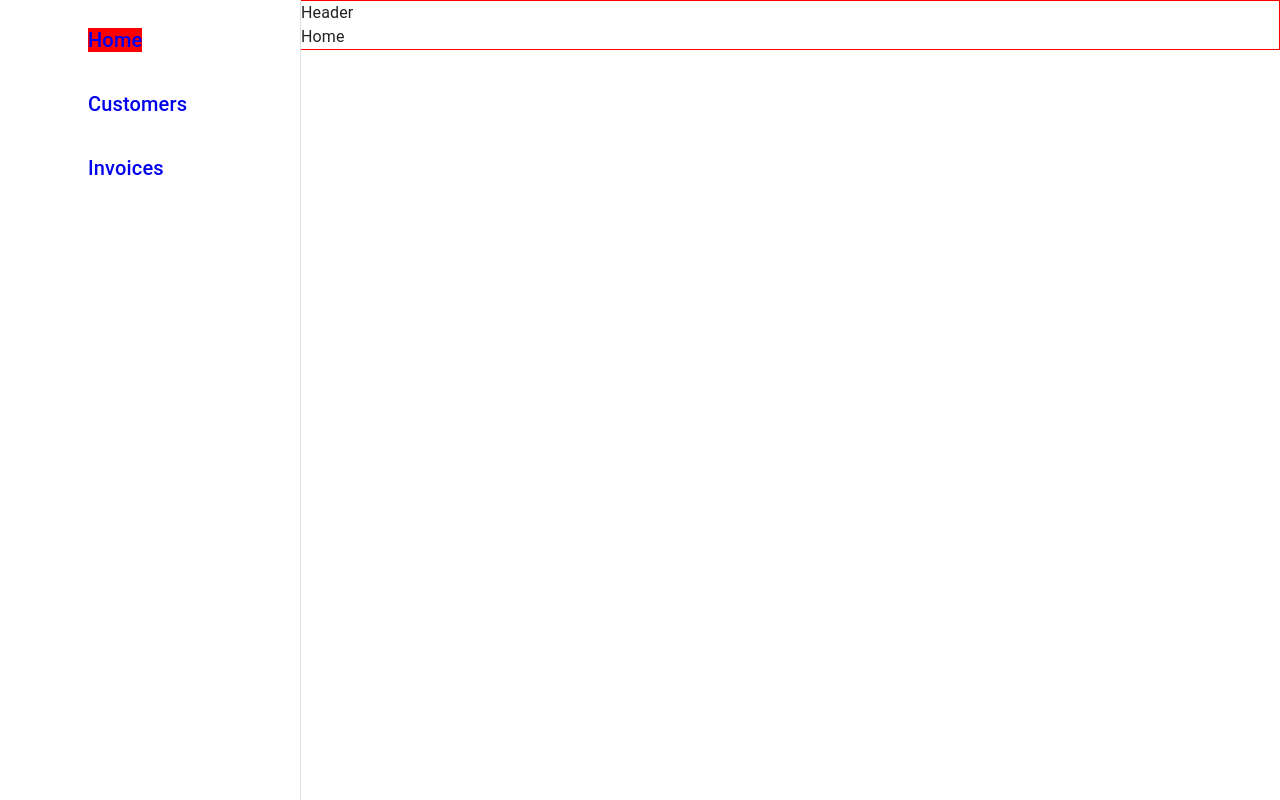
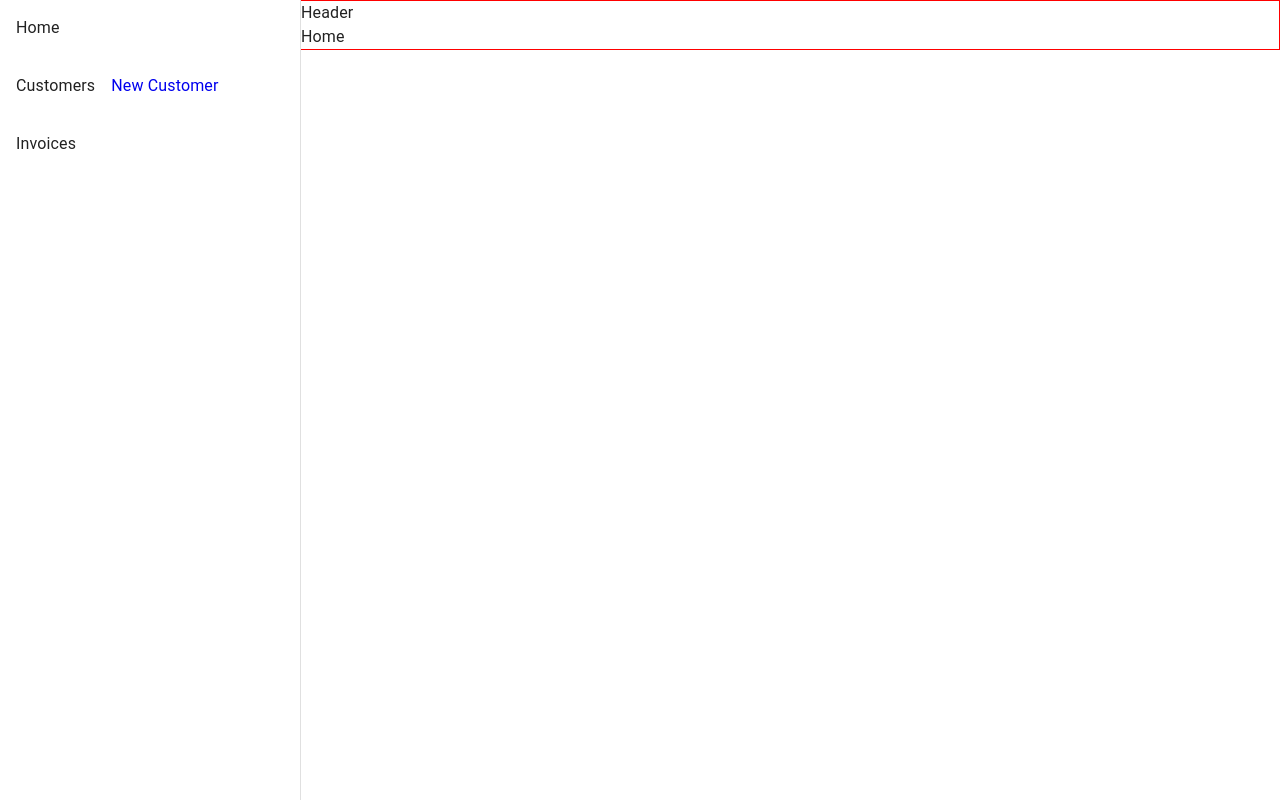
Before and after one commit to hsouiti/client-tracking-nodejs-react, a React (Create React App) app in the folder client/: page / in a window 1280 px wide. Built offline with nearby package versions, Linux system fonts and the light colour scheme.

Commit message:
Cleaning code of  sidebar...

```diff
--- a/client/src/components/sidebar/SideBar.tsx
+++ b/client/src/components/sidebar/SideBar.tsx
@@ -1,13 +1,12 @@
 import React from 'react'
 import { NavLink } from 'react-router-dom'
-
 import {
   Box,
   List,
   Typography,
   ListItem,
   ListItemIcon,
-  ListItemButton,
+  ListItemText,
   Drawer as MuiDrawer
 }   from '@mui/material/'
 
@@ -15,8 +14,6 @@ import {
 import { appRoutes } from '../../constants/appRoutes'
 
 import useStyles from './styles'
-
-
 
 
 const SideBar = () => {
@@ -35,21 +32,37 @@ const SideBar = () => {
                 {
                   appRoutes.map(el => {
                     return (
-                      <ListItem key={el.name}>
-                          <ListItemButton>
-                            <ListItemIcon></ListItemIcon>
-                             <Typography variant="h6" noWrap component="div">
+                      <>
+                          <ListItem className={styles.li}>
+                            {el.name}
+                          {/* <ListItemIcon></ListItemIcon>    */}
+                            <List>
+                              {
+                                el.subLinks?.map(item => {
+                                  return (
+                                    <ListItem>
+                                      <Typography
+                                          variant='subtitle1'
+                                          align='center'
+                                          noWrap
+                                        >
                                           <NavLink
                                               exact
-                                  to={el.path}
+                                              to={item.path}
                                               className={styles.navLink}
                                               activeClassName={styles.selected}
                                             >
-                                {el.name}
+                                            {item.name}
+
                                           </NavLink>
                                         </Typography>
-                          </ListItemButton>
                                     </ListItem>
+                                  )
+                                })
+                              }
+                            </List>
+                          </ListItem>
+                        </>
                       )
                   })
               }
--- a/client/src/components/sidebar/styles.tsx
+++ b/client/src/components/sidebar/styles.tsx
@@ -9,10 +9,12 @@ export default makeStyles({
     linksWrapper: {
         width: drawerWidth
     },
+    ul: {},
+    li: {display: 'block'},
     navLink: {
         textDecoration: 'none'
     },
     selected: {
-        backgroundColor: 'red'
+        textDecoration: 'underline'
     }
 });
--- a/client/src/constants/appRoutes.tsx
+++ b/client/src/constants/appRoutes.tsx
@@ -18,18 +18,26 @@ export const appRoutes = [
         path: '/',
         exact: true,
         icon:  <InboxIcon />,
-        Component: Home
+        component: Home
     },
     {
         name:'Customers',
         path: '/customers',
         icon:  <MailIcon />,
-        Component: Customers
+        component: Customers,
+        subLinks: [
+            {
+                name: 'New Customer',
+                path:'/customers/new',
+                icon:<MailIcon />,
+                component: Customers
+            }
+        ]
     },
     {
         name:'Invoices',
         path: '/invoices',
         icon:  <InboxIcon />,
-        Component: Invoices
+        component: Invoices
     },
 ]
--- a/client/src/routes/index.tsx
+++ b/client/src/routes/index.tsx
@@ -12,7 +12,7 @@ const RenderRoute = ({...Routees}: any) => {
   return <Route
     exact={Routees.exact}
     path={Routees.Path}
-    render={(props) => <Routees.Component {...props} />}
+    render={(props) => <Routees.component {...props} />}
   />
 }
 
```
Lines whose indentation alone changed are shown as unchanged.
